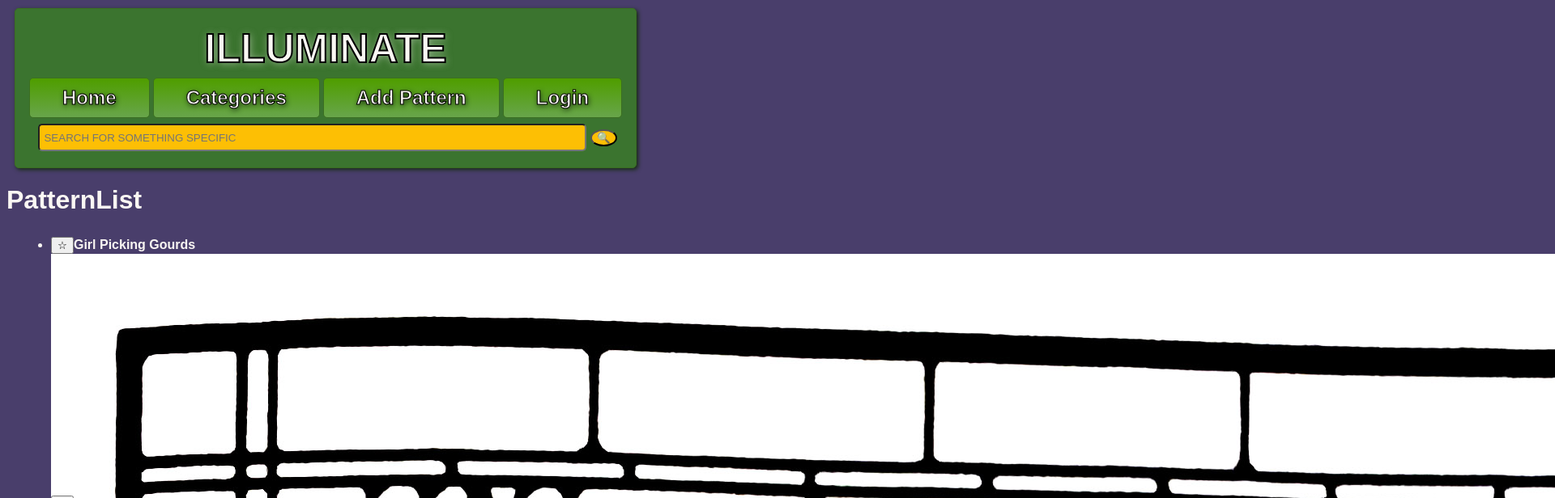
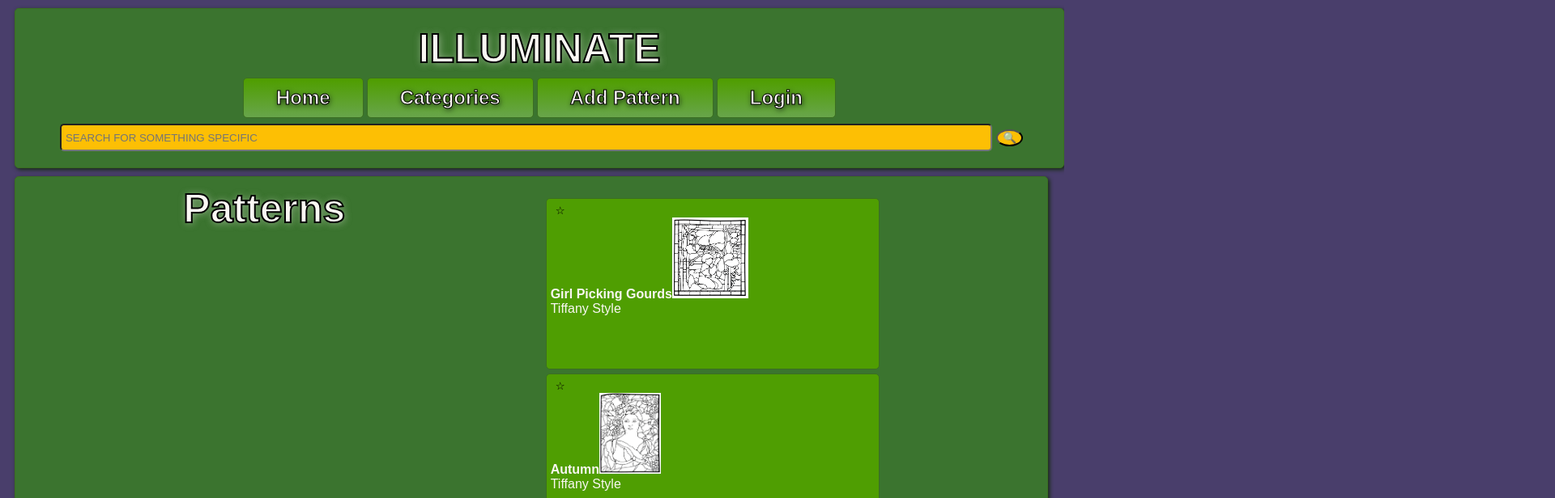
Before and after one commit to ARElton/illuminate-frontend, a React (Create React App) app: page / in a window 1280 px wide. Shown: the top 616 px of the page at 81% size, 1920 px wide, since content can reach past the window. Built offline with nearby package versions, Linux system fonts and the light colour scheme; data requests are answered from the project's data file.

Commit message:
added category buttons/toggles

```diff
--- a/src/components/App.js
+++ b/src/components/App.js
@@ -1,12 +1,11 @@
 
 import React, { useEffect, useState } from "react";
-import { BrowserRouter as Router, Route, Switch, Link, NavLink } from 'react-router-dom';
-
-import logo from '../logo.svg';
-import '../App.css';
+import { BrowserRouter as Router, Route, Switch, Redirect } from 'react-router-dom';
 import Header from './Header';
 import PatternList from './PatternList';
-import PatternView from './PatternView';
+import Categories from './Categories';
+import PatternForm from './PatternForm';
+import Login from './Login';
 
 
 function App() {
@@ -14,6 +13,7 @@ function App() {
   const [patterns, setPatterns] = useState([])
   const [projects, setProjects] = useState([])
   const [query, setQuery] = useState("")
+  const [currentUser, setCurrentUser] = useState("Roy")
 
   ///-----------Initial Fetches-------------///
 
@@ -44,8 +44,15 @@ function App() {
 
   return (
     <div>
-      <Header query={query} setQuery={setQuery} />
-      <PatternList patterns={displayedPatterns} />
+      <Header
+        query={query}
+        setQuery={setQuery}
+        currentUser={currentUser}
+        setCurrentUser={setCurrentUser}
+        />
+      <PatternList
+        patterns={displayedPatterns}
+        />
     </div>
   )
 }
--- a/src/components/Categories.js
+++ b/src/components/Categories.js
@@ -1,9 +1,17 @@
-
 import React from "react";
 import { BrowserRouter as Router, Route, Switch, Link, NavLink } from 'react-router-dom'
 
 function Categories() {
 
+
+return (
+    <nav className="category-nav">
+        <button>Art Deco</button>
+        <button>Art Nouveau</button>
+        <button>Geometric</button>
+        <button>Tiffany</button>
+    </nav>
+)
 }
 
 export default Categories;
--- a/src/components/Header.js
+++ b/src/components/Header.js
@@ -1,30 +1,49 @@
-import React from "react";
+import React, {useState} from "react";
 import { BrowserRouter as Router, Route, Switch, Link, NavLink } from 'react-router-dom';
 import Search from './Search';
 import Categories from './Categories';
 import Login from './Login';
 
-function Header({query, setQuery}) {
+function Header({query, setQuery, currentUser, setCurrentUser}) {
 
+    const [catTog, setCatTog] = useState(false)
+
+    function catClick(){
+        setCatTog(!catTog)
+    }
 
     return (
         <header>
         <h1>ILLUMINATE</h1>
         <nav>
-            <NavLink exact to="/" className="button">
-            Home
+            <NavLink
+                exact
+                to="/"
+                className="button">
+                Home
             </NavLink>
-            <NavLink to="/patterns/categories" className="button">
-            Categories
+            <button
+                onClick={catClick}
+                className="button">
+                Categories
+            </button>
+            <NavLink
+                to="/patterns/new"
+                className="button">
+                Add Pattern
             </NavLink>
-            <NavLink to="/patterns/new" className="button">
-            Add Pattern
-            </NavLink>
-            <NavLink to="/login" className="button">
-            Login
+            <NavLink
+                to="/login"
+                className="button"
+                currentUser={currentUser}
+                setCurrentUser={setCurrentUser}>
+                Login
             </NavLink>
         </nav>
-        <Search query={query} setQuery={setQuery}/>
+        {catTog ? <Categories /> : null}
+        <Search
+            query={query}
+            setQuery={setQuery}/>
         </header>
     )
 }
--- a/src/components/PatternList.js
+++ b/src/components/PatternList.js
@@ -12,8 +12,8 @@ function PatternList ({patterns}) {
     )
 
     return(
-        <div>
-            <h1>PatternList</h1>
+        <div className="pattern-list">
+            <h1>Patterns</h1>
             <ul className="pattern-cards">{patternComponents}</ul>
         </div>
     )
--- a/src/components/PatternTile.js
+++ b/src/components/PatternTile.js
@@ -6,29 +6,29 @@ function PatternTile({pattern}) {
     const [favorite, setFavorite] = useState(false)
     const {id, image, name, category, description} = pattern
 
+
+
     return(
-        <div className="pattern-card">
-        <li className="pattern-card-li">
-            <div className="details">
+        <li className="pattern-card">
+            <div className="favorite">
                 {favorite ? (
                     <button
                     onClick={() => setFavorite(false)}
-                    className="emoji-button favorite active">★</button>
+                    className="fav-active">★</button>
                     ) : (
                     <button
                     onClick={() => setFavorite(true)}
-                    className="emoji-button favorite">☆</button>
+                    className="fav-inactive">☆</button>
                     )}
-                <strong>{name}</strong>
             </div>
-            <div className="image">
-                <img src={image} alt={description} />
-            </div>
+
+
+            <strong>{name}</strong>
+            <img src={image} alt={description} />
             <div className="Category">
                 <span>{category}</span>
             </div>
         </li>
-        </div>
     )
 
 }
--- a/src/index.css
+++ b/src/index.css
@@ -17,19 +17,17 @@ body {
 }
 
 /*----- HEADER -----*/
-
 header {
   background: #3b742fff;
   padding: 15px;
   margin: 10px;
   border-radius:5px;
 	border:1px solid #3b6e22;
-  width: fit-content;
+  width: 100%;
   height: fit-content;
   box-shadow: 2px 2px 5px #162B12ff;
   text-align: center;
 }
-
 header h1 {
   font-size: 50px;
   margin: 0px;
@@ -37,7 +35,6 @@ header h1 {
   text-shadow: 1px 1px 10px #faf7f380;
   -webkit-text-stroke: 2px black;
 }
-
 header input {
   width: 90%;
   height: 20px;
@@ -77,23 +74,58 @@ header input {
   border-radius: 100%;
   width: fit-content;
 }
-/*----- ------ -----*/
 
+/*------ PatternList -------*/
+.pattern-list {
+  display: flex;
+  flex-direction: row;
+  align-items: flex-start;
+  justify-content: space-evenly;
+  background: #3b742fff;
+  padding: 5px;
+  margin: 10px;
+  border-radius:5px;
+	border:1px solid #3b6e22;
+  width: 100%;
+  height: fit-content;
+  box-shadow: 2px 2px 5px #162B12ff;
+}
+.pattern-list h1 {
+  font-size: 50px;
+  margin: 0px;
+  padding: 5px;
+  text-shadow: 1px 1px 10px #faf7f380;
+  -webkit-text-stroke: 2px black;
+}
+.pattern-card ul {
+  list-style-type: none;
+  margin: 0;
+  padding: 0;
+}
 
 /*------ PatternTile -------*/
 .pattern-card {
-  width: 200px;
-  height: 300px;
-
-  margin: 10px;
+  list-style-type: none;
+  margin: 5px;
   padding: 5px;
+  background-color: #4f9e02ff;
+  border-radius:5px;
+	border:1px solid #3b6e22;
+  width: 400px;
+  height: 200px;
 }
-
-.details {
-
+.pattern-card img {
+  max-width: 100px;
+  max-height: 100px;
 }
-
-
+.fav-active {
+  background-color: #4f9e02ff;
+  border: transparent;
+}
+.fav-inactive {
+  background-color: #4f9e02ff;
+  border: transparent;
+}
 
 
 
--- a/src/index.js
+++ b/src/index.js
@@ -1,12 +1,14 @@
 import React from "react";
 import ReactDOM from "react-dom";
-import { BrowserRouter } from "react-router-dom";
+import { BrowserRouter as Router, Route} from "react-router-dom";
 import "./index.css";
 import App from "./components/App";
 
 ReactDOM.render(
-  <BrowserRouter>
-    <App />
-  </BrowserRouter>,
+  <Router>
+    <Route exact path="/">
+      <App />
+    </Route>
+  </Router>,
   document.getElementById("root")
 );
```
Also changed, not shown: 1 other file (tests, documents, lock files or other folders).
